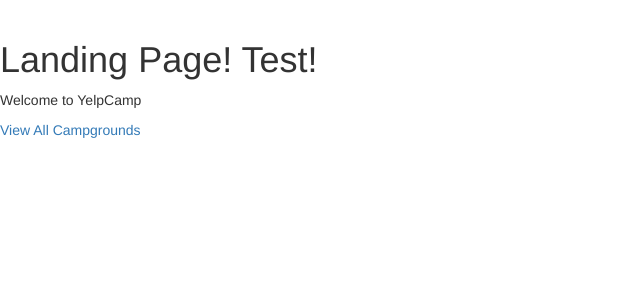
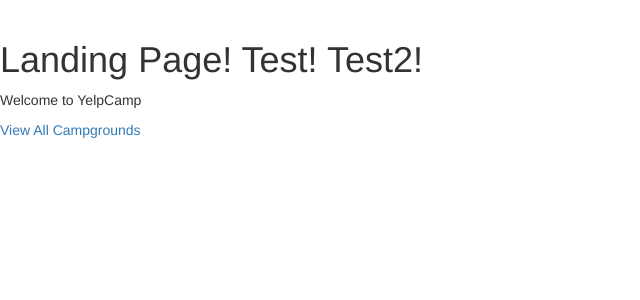
Before and after one commit to anapotter/YelpCamp, a Node server app: page / in a window 1280 px wide. Shown: the part 52-352 px from the top of the page, without its empty margins (0-640 px from the left). Run offline with Node 20, Linux system fonts and the light colour scheme; some libraries are stand-ins or nearby versions.

Commit message:
second test git commit

```diff
--- a/views/landing.ejs
+++ b/views/landing.ejs
@@ -1,6 +1,6 @@
 <% include partials/header %>
 
-<h1>Landing Page! Test! </h1>
+<h1>Landing Page! Test! Test2! </h1>
 
 <p>Welcome to YelpCamp</p>
 
```
